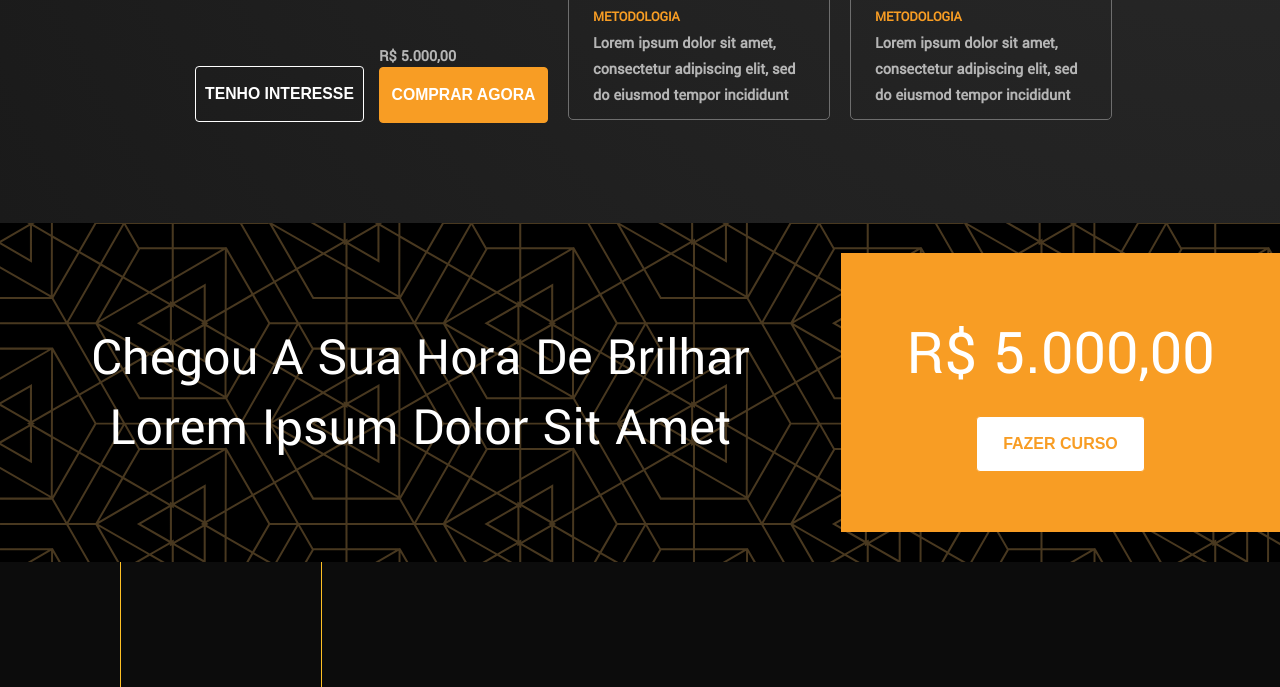
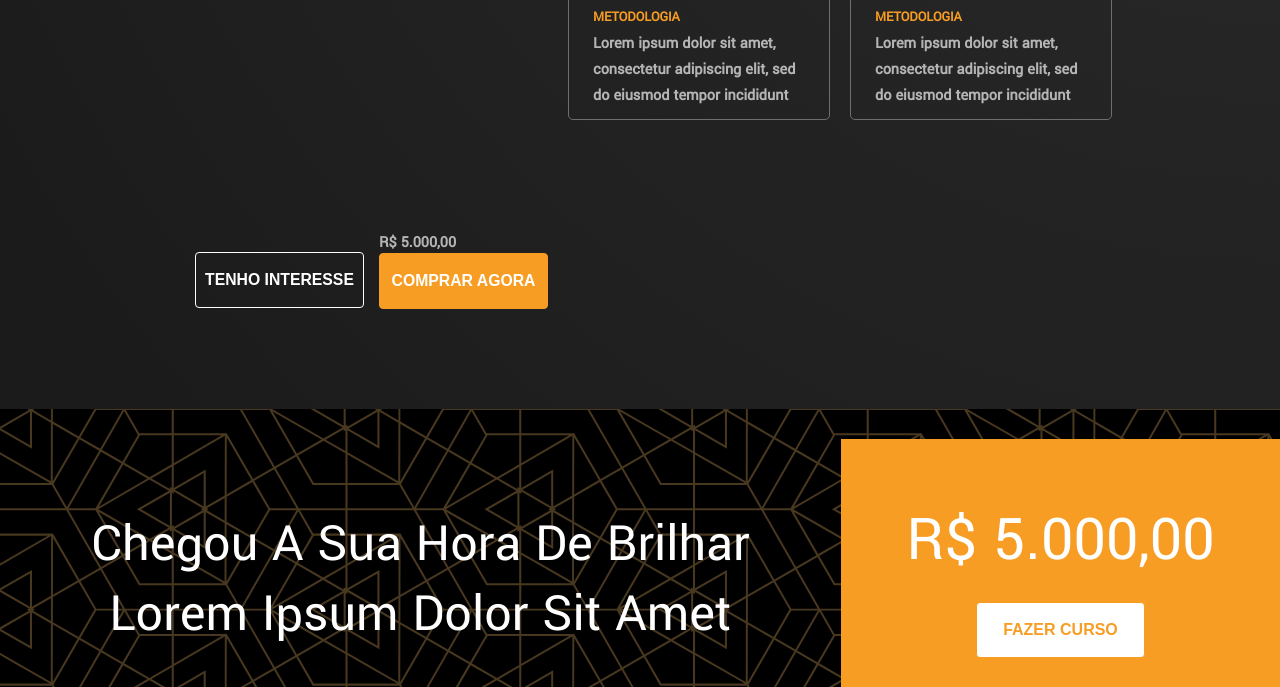
Before and after one commit to guivillar/projeto2, a plain HTML site: page index.html in a window 1280 px wide. Shown: the part 1372-2059 px from the top of the page. Drawn offline with Linux system fonts and the light colour scheme.

Commit message:
Section capacidade ainda quebrada no desk

```diff
--- a/css/capacidade.css
+++ b/css/capacidade.css
@@ -15,3 +15,9 @@
 .div-texto-card-resumo .conteudo-card-resumo.body-1{
     margin-bottom: 0;
 }
+
+@media (min-width: 1200px){
+    .div-botoes-resumo{
+        margin-top: 130px;
+    }
+}
```
